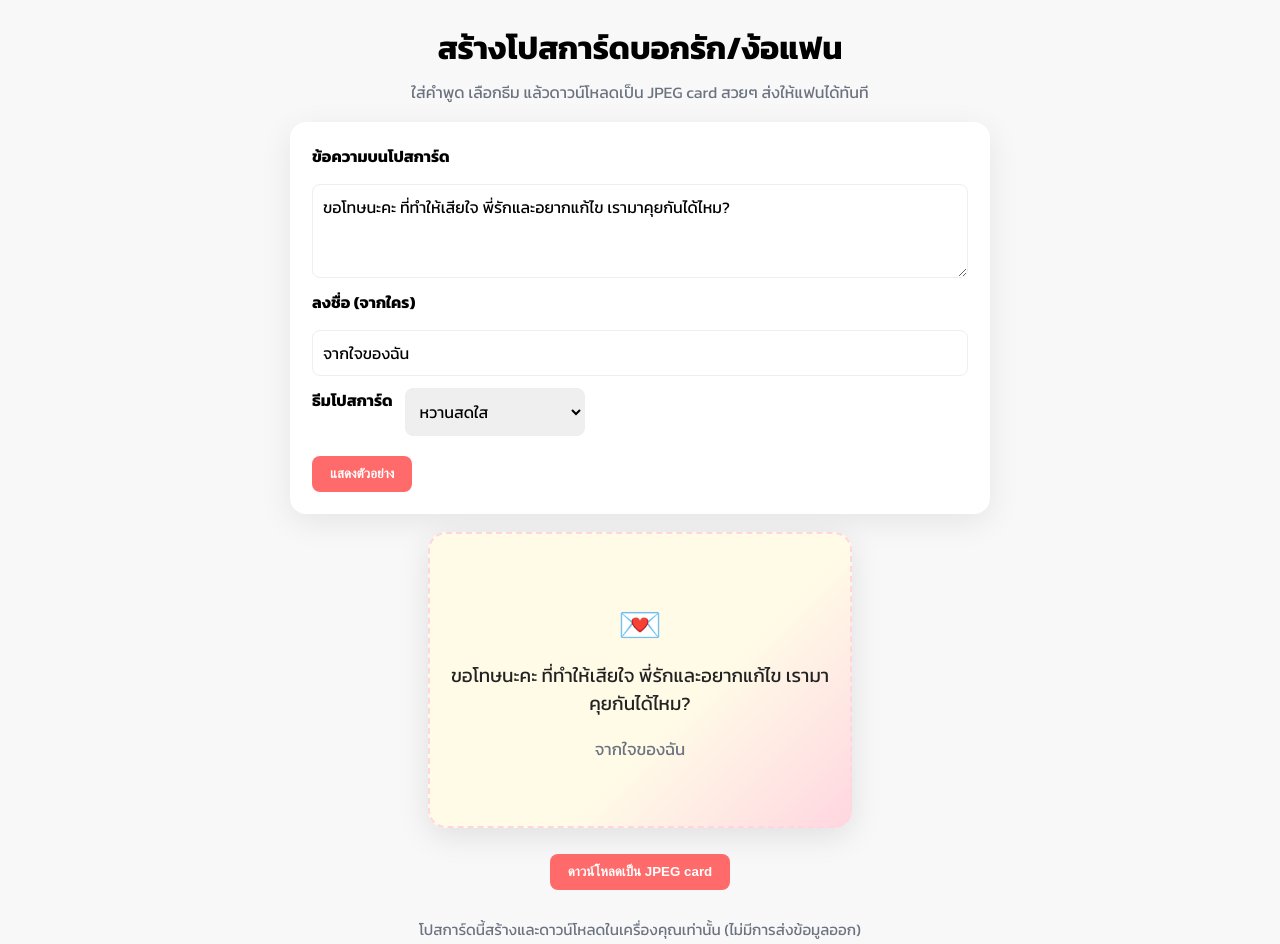
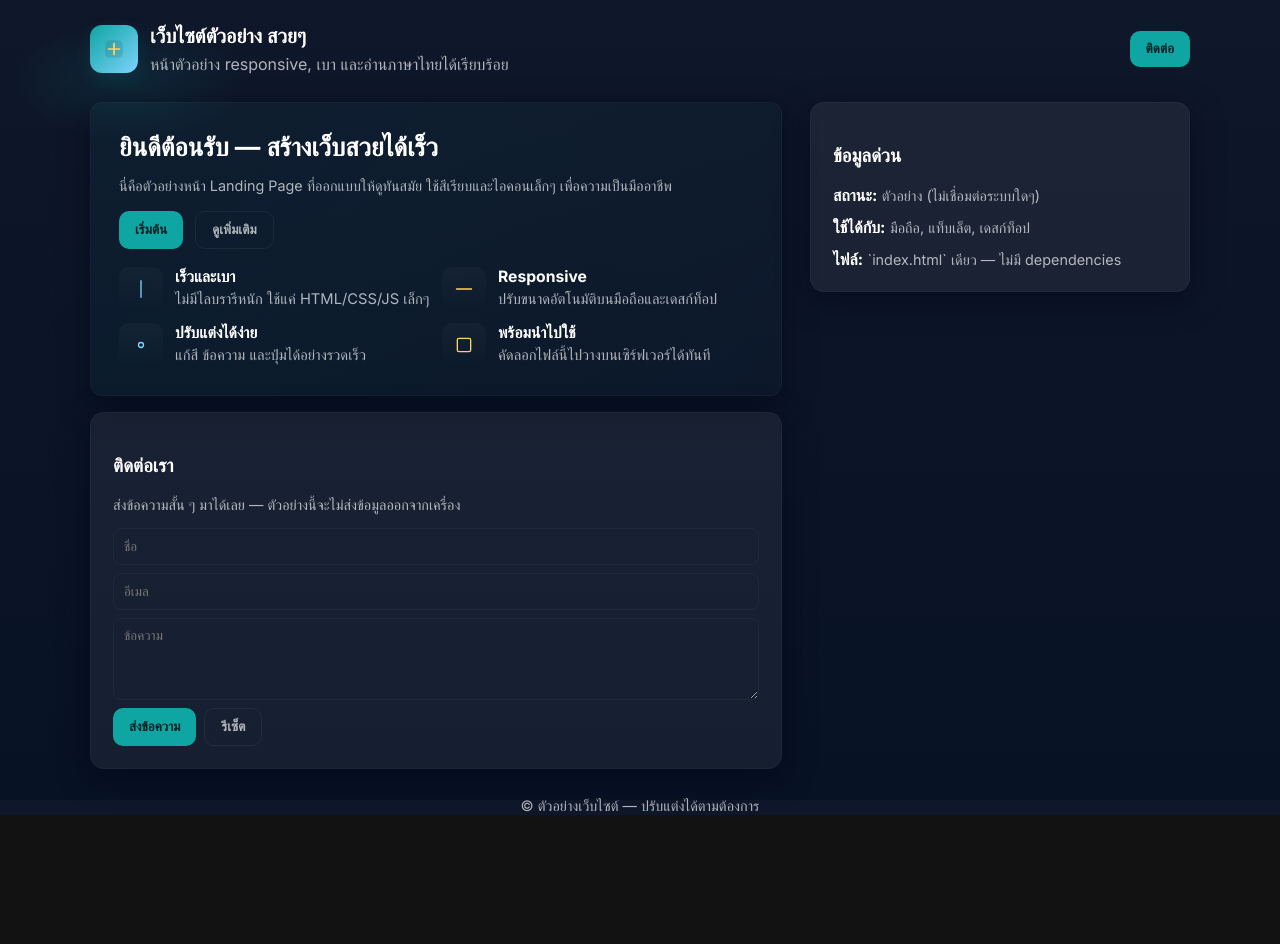
Before and after one commit to bestbom241-cmd/Frontend, a plain HTML site: page woo.html in a window 1280 px wide. Shown: the top 944 px of the page. After the commit the page ends 815 px from the top, so only its background shows below. Drawn offline with nearby package versions, Linux system fonts and the light colour scheme.

Commit message:
Update woo.html

```diff
--- a/woo.html
+++ b/woo.html
@@ -3,174 +3,174 @@
 <head>
     <meta charset="utf-8" />
     <meta name="viewport" content="width=device-width,initial-scale=1" />
-  <title>Post-it บอกรักง้อแฟน</title>
-  <link href="https://fonts.googleapis.com/css2?family=Kanit:wght@400;700&display=swap" rel="stylesheet">
-  <!doctype html>
-  <html lang="th">
-  <head>
-    <meta charset="utf-8" />
-    <meta name="viewport" content="width=device-width,initial-scale=1" />
-    <title>สร้างโปสการ์ดบอกรัก/ง้อแฟน</title>
-    <link href="https://fonts.googleapis.com/css2?family=Kanit:wght@400;700&display=swap" rel="stylesheet">
+    <title>หน้าแรกสวยงาม — ตัวอย่าง</title>
+    <link rel="preconnect" href="https://fonts.googleapis.com">
+    <link rel="preconnect" href="https://fonts.gstatic.com" crossorigin>
+    <link href="https://fonts.googleapis.com/css2?family=Inter:wght@400;600;700&display=swap" rel="stylesheet">
     <style>
-      :root {
-        --bg: #f8f8f8;
-        --card1: linear-gradient(135deg,#fffbe7 60%,#ffd6e0 100%);
-        --card2: linear-gradient(135deg,#e0f7fa 60%,#d1c4e9 100%);
-        --card3: linear-gradient(135deg,#fffde4 60%,#d3f9d8 100%);
-        --muted: #6b7280;
-        --accent: #ff6b6b;
+        :root{
+            --bg1: #0f172a; /* dark navy */
+            --bg2: #0ea5a3; /* teal */
+            --card: rgba(255,255,255,0.06);
+            --glass: rgba(255,255,255,0.06);
+            --muted: rgba(255,255,255,0.68);
+            --accent: #ffd166;
+            color-scheme: dark;
         }
-      html,body { height:100%; margin:0; font-family:Kanit,system-ui,sans-serif; background:var(--bg); }
-      body { min-height:100vh; }
-      .container { max-width:700px; margin:0 auto; padding:24px; }
-      header { text-align:center; margin-bottom:18px; }
-      h1 { font-size:2rem; margin:0; }
-      p.lead { color:var(--muted); margin:8px 0 0; }
+        *{box-sizing:border-box}
+        html,body{height:100%;margin:0;font-family:Inter,system-ui,Segoe UI,Roboto,'Helvetica Neue',Arial}
+        body{
+            background: radial-gradient(1200px 600px at 10% 10%, rgba(14,165,163,0.12), transparent 10%),
+                                    linear-gradient(180deg,var(--bg1), #071224);
+            color: white; -webkit-font-smoothing:antialiased;
+            -moz-osx-font-smoothing:grayscale;
+            padding:24px;
+        }
+        .container{max-width:1100px;margin:0 auto}
 
-      .form-card { background:white; border-radius:16px; box-shadow:0 8px 32px rgba(0,0,0,0.08); padding:22px; margin-bottom:18px; }
-      .form-row { display:flex; flex-wrap:wrap; gap:12px; margin-bottom:12px; }
-      .form-row label { font-weight:600; margin-bottom:4px; }
-      .form-row input, .form-row textarea, .form-row select {
-        font-size:1rem; padding:10px; border-radius:8px; border:1px solid #eee; font-family:inherit; width:100%;
+        header{display:flex;align-items:center;justify-content:space-between;gap:16px}
+        .brand{display:flex;align-items:center;gap:12px}
+        .logo{width:48px;height:48px;border-radius:12px;display:grid;place-items:center;background:linear-gradient(135deg,var(--bg2),#7dd3fc);box-shadow:0 6px 18px rgba(14,165,163,0.12)}
+        .logo svg{width:26px;height:26px}
+        h1{margin:0;font-size:1.25rem}
+        p.lead{margin:6px 0 0;color:var(--muted)}
+
+        main{display:grid;grid-template-columns:1fr 380px;gap:28px;margin-top:28px}
+        .card{background:var(--card);padding:22px;border-radius:14px;box-shadow:0 8px 30px rgba(2,6,23,0.6);border:1px solid rgba(255,255,255,0.03)}
+
+        .hero{padding:28px;border-radius:12px;background:linear-gradient(135deg, rgba(14,165,163,0.06), rgba(125,211,252,0.02));}
+        .hero h2{margin:0 0 8px;font-size:1.6rem}
+        .cta{margin-top:16px;display:flex;gap:12px}
+        .btn{background:var(--bg2);color:#052025;padding:10px 16px;border-radius:10px;font-weight:600;border:none;cursor:pointer}
+        .btn.ghost{background:transparent;border:1px solid rgba(255,255,255,0.06);color:var(--muted)}
+
+        .features{display:grid;grid-template-columns:repeat(2,1fr);gap:12px;margin-top:18px}
+        .feature{display:flex;gap:12px;align-items:flex-start}
+        .feature .ico{width:44px;height:44px;border-radius:10px;background:linear-gradient(180deg,rgba(255,255,255,0.03),transparent);display:grid;place-items:center}
+        .feature h4{margin:0;font-size:0.98rem}
+        .feature p{margin:4px 0 0;color:var(--muted);font-size:0.92rem}
+
+        aside .sidebar-list{display:flex;flex-direction:column;gap:12px}
+        .small{font-size:0.9rem;color:var(--muted)}
+
+        footer{margin-top:28px;text-align:center;color:var(--muted);font-size:0.9rem}
+
+        /* Responsive */
+        @media (max-width:900px){
+            main{grid-template-columns:1fr}
+            aside{order:2}
         }
-      .form-row textarea { resize:vertical; min-height:60px; }
-      .form-row select { max-width:180px; }
-      .btn { background:var(--accent); color:white; border:none; border-radius:8px; padding:10px 18px; font-weight:700; cursor:pointer; margin-top:8px; }
-
-      .preview-wrap { display:flex; justify-content:center; align-items:center; margin-bottom:18px; }
-      .postcard {
-        width:380px; height:240px; border-radius:18px; box-shadow:0 8px 32px rgba(0,0,0,0.10);
-        display:flex; flex-direction:column; justify-content:center; align-items:center;
-        padding:28px 22px; position:relative; background:var(--card1);
-        transition:background .3s;
-      }
-      .postcard.theme1 { background:var(--card1); }
-      .postcard.theme2 { background:var(--card2); }
-      .postcard.theme3 { background:var(--card3); }
-      .postcard .icon { font-size:2.2rem; margin-bottom:10px; }
-      .postcard .msg { font-size:1.18rem; text-align:center; margin-bottom:10px; white-space:pre-line; color:#222; }
-      .postcard .from { font-size:1.05rem; color:var(--muted); margin-top:10px; }
-      .postcard .border { position:absolute; inset:0; border:2.5px dashed #ffd6e0; border-radius:18px; pointer-events:none; }
-
-      @media (max-width:500px) {
-        .container { padding:6px; }
-        .postcard { width:98vw; height:180px; padding:12px 4vw; }
-      }
-      footer { text-align:center; color:var(--muted); margin-top:28px; font-size:0.95rem; }
     </style>
-    <script src="https://cdn.jsdelivr.net/npm/html2canvas@1.4.1/dist/html2canvas.min.js"></script>
 </head>
 <body>
     <div class="container">
         <header>
-        <h1>สร้างโปสการ์ดบอกรัก/ง้อแฟน</h1>
-        <p class="lead">ใส่คำพูด เลือกธีม แล้วดาวน์โหลดเป็น JPEG card สวยๆ ส่งให้แฟนได้ทันที</p>
+            <div class="brand">
+                <div class="logo" aria-hidden>
+                    <!-- simple geometric icon -->
+                    <svg viewBox="0 0 24 24" fill="none" xmlns="http://www.w3.org/2000/svg"><rect x="4" y="4" width="16" height="16" rx="4" fill="#052025" opacity="0.12"/><path d="M7 12h10M12 7v10" stroke="#ffd166" stroke-width="1.6" stroke-linecap="round" stroke-linejoin="round"/></svg>
+                </div>
+                <div>
+                    <h1>เว็บไซต์ตัวอย่าง สวยๆ</h1>
+                    <p class="lead">หน้าตัวอย่าง responsive, เบา และอ่านภาษาไทยได้เรียบร้อย</p>
+                </div>
+            </div>
+            <nav>
+                <button class="btn" onclick="document.querySelector('#contact').scrollIntoView({behavior:'smooth'})">ติดต่อ</button>
+            </nav>
         </header>
 
-      <div class="form-card">
-        <form id="cardForm" autocomplete="off" onsubmit="event.preventDefault();updatePreview();">
-          <div class="form-row">
-            <label for="cardMsg">ข้อความบนโปสการ์ด</label>
-            <textarea id="cardMsg" placeholder="ใส่ข้อความรัก ขอโทษ หรือให้กำลังใจแฟน" rows="3">ขอโทษนะคะ ที่ทำให้เสียใจ พี่รักและอยากแก้ไข เรามาคุยกันได้ไหม?</textarea>
+        <main>
+            <section>
+                <div class="card hero">
+                    <h2>ยินดีต้อนรับ — สร้างเว็บสวยได้เร็ว</h2>
+                    <p class="small">นี่คือตัวอย่างหน้า Landing Page ที่ออกแบบให้ดูทันสมัย ใช้สีเรียบและไอคอนเล็กๆ เพื่อความเป็นมืออาชีพ</p>
+                    <div class="cta">
+                        <button class="btn" onclick="alert('ขอบคุณที่สนใจ!')">เริ่มต้น</button>
+                        <button class="btn ghost" onclick="window.scrollTo({top:document.body.scrollHeight,behavior:'smooth'})">ดูเพิ่มเติม</button>
                     </div>
-          <div class="form-row">
-            <label for="cardFrom">ลงชื่อ (จากใคร)</label>
-            <input id="cardFrom" type="text" placeholder="จากใจของฉัน" value="จากใจของฉัน" />
+
+                    <div class="features">
+                        <div class="feature">
+                            <div class="ico"><svg width="20"height="20"viewBox="0 0 24 24"fill="none"><path d="M12 2v20" stroke="#7dd3fc" stroke-width="1.6" stroke-linecap="round"/></svg></div>
+                            <div>
+                                <h4>เร็วและเบา</h4>
+                                <p>ไม่มีไลบรารีหนัก ใช้แค่ HTML/CSS/JS เล็กๆ</p>
                             </div>
-          <div class="form-row">
-            <label for="cardTheme">ธีมโปสการ์ด</label>
-            <select id="cardTheme">
-              <option value="theme1">หวานสดใส</option>
-              <option value="theme2">ฟ้า-ม่วงอบอุ่น</option>
-              <option value="theme3">เขียว-เหลืองสดชื่น</option>
-            </select>
                         </div>
-          <button class="btn" type="submit">แสดงตัวอย่าง</button>
+                        <div class="feature">
+                            <div class="ico"><svg width="20"height="20"viewBox="0 0 24 24"fill="none"><path d="M3 12h18" stroke="#ffd166" stroke-width="1.6" stroke-linecap="round"/></svg></div>
+                            <div>
+                                <h4>Responsive</h4>
+                                <p>ปรับขนาดอัตโนมัติบนมือถือและเดสก์ท็อป</p>
+                            </div>
+                        </div>
+                        <div class="feature">
+                            <div class="ico"><svg width="20"height="20"viewBox="0 0 24 24"fill="none"><circle cx="12" cy="12" r="3" stroke="#7dd3fc" stroke-width="1.6"/></svg></div>
+                            <div>
+                                <h4>ปรับแต่งได้ง่าย</h4>
+                                <p>แก้สี ข้อความ และปุ่มได้อย่างรวดเร็ว</p>
+                            </div>
+                        </div>
+                        <div class="feature">
+                            <div class="ico"><svg width="20"height="20"viewBox="0 0 24 24"fill="none"><rect x="4" y="4" width="16" height="16" rx="2" stroke="#ffd166" stroke-width="1.6"/></svg></div>
+                            <div>
+                                <h4>พร้อมนำไปใช้</h4>
+                                <p>คัดลอกไฟล์นี้ไปวางบนเซิร์ฟเวอร์ได้ทันที</p>
+                            </div>
+                        </div>
+                    </div>
+                </div>
+
+                <div id="contact" class="card" style="margin-top:16px">
+                    <h3>ติดต่อเรา</h3>
+                    <p class="small">ส่งข้อความสั้น ๆ มาได้เลย — ตัวอย่างนี้จะไม่ส่งข้อมูลออกจากเครื่อง</p>
+                    <form onsubmit="event.preventDefault(); alert('ส่งสำเร็จ! (ตัวอย่าง)');" style="display:grid;gap:8px;margin-top:10px">
+                        <input placeholder="ชื่อ" style="padding:10px;border-radius:8px;border:1px solid rgba(255,255,255,0.04);background:transparent;color:inherit" />
+                        <input placeholder="อีเมล" style="padding:10px;border-radius:8px;border:1px solid rgba(255,255,255,0.04);background:transparent;color:inherit" />
+                        <textarea placeholder="ข้อความ" rows="4" style="padding:10px;border-radius:8px;border:1px solid rgba(255,255,255,0.04);background:transparent;color:inherit"></textarea>
+                        <div style="display:flex;gap:8px">
+                            <button class="btn" type="submit">ส่งข้อความ</button>
+                            <button class="btn ghost" type="button" onclick="document.querySelector('form').reset()">รีเซ็ต</button>
+                        </div>
                     </form>
                 </div>
+            </section>
 
-      <div class="preview-wrap">
-        <div class="postcard theme1" id="postcardPreview">
-          <div class="border"></div>
-          <div class="icon">💌</div>
-          <div class="msg" id="previewMsg">ขอโทษนะคะ ที่ทำให้เสียใจ พี่รักและอยากแก้ไข เรามาคุยกันได้ไหม?</div>
-          <div class="from" id="previewFrom">จากใจของฉัน</div>
+            <aside>
+                <div class="card">
+                    <h3>ข้อมูลด่วน</h3>
+                    <div class="sidebar-list" style="margin-top:8px">
+                        <div>
+                            <strong>สถานะ:</strong> <span class="small">ตัวอย่าง (ไม่เชื่อมต่อระบบใดๆ)</span>
+                        </div>
+                        <div>
+                            <strong>ใช้ได้กับ:</strong> <span class="small">มือถือ, แท็บเล็ต, เดสก์ท็อป</span>
+                        </div>
+                        <div>
+                            <strong>ไฟล์:</strong> <span class="small">`index.html` เดียว — ไม่มี dependencies</span>
                         </div>
                     </div>
-      <div style="text-align:center">
-        <button class="btn" onclick="downloadCardAsImage()">ดาวน์โหลดเป็น JPEG card</button>
                 </div>
+            </aside>
+        </main>
 
-      <footer>โปสการ์ดนี้สร้างและดาวน์โหลดในเครื่องคุณเท่านั้น (ไม่มีการส่งข้อมูลออก)</footer>
+        <footer>
+            © ตัวอย่างเว็บไซต์ — ปรับแต่งได้ตามต้องการ
+        </footer>
     </div>
 
     <script>
-      function updatePreview() {
-        const msg = document.getElementById('cardMsg').value.trim();
-        const from = document.getElementById('cardFrom').value.trim();
-        const theme = document.getElementById('cardTheme').value;
-        document.getElementById('previewMsg').textContent = msg || '';
-        document.getElementById('previewFrom').textContent = from || '';
-        const card = document.getElementById('postcardPreview');
-        card.className = 'postcard ' + theme;
-      }
-      // update preview on input
-      document.getElementById('cardMsg').addEventListener('input', updatePreview);
-      document.getElementById('cardFrom').addEventListener('input', updatePreview);
-      document.getElementById('cardTheme').addEventListener('change', updatePreview);
-
-      // Download as JPEG
-      window.downloadCardAsImage = function() {
-        const card = document.getElementById('postcardPreview');
-        html2canvas(card, {backgroundColor: null, scale:2}).then(function(canvas) {
-          const link = document.createElement('a');
-          link.download = 'postcard.jpg';
-          link.href = canvas.toDataURL('image/jpeg', 0.95);
-          link.click();
+        // Small UX helpers
+        (function(){
+            // prefer-reduced-motion respect
+            if (window.matchMedia('(prefers-reduced-motion: reduce)').matches) return;
+            // subtle entrance animation
+            document.querySelectorAll('.card').forEach(function(el,i){
+                el.style.opacity=0;el.style.transform='translateY(8px)';
+                setTimeout(function(){el.style.transition='opacity .45s ease,transform .45s ease';el.style.opacity=1;el.style.transform='none'}, 90*i);
             });
-      };
-
-      // Initial preview
-      updatePreview();
+        })();
     </script>
 </body>
 </html>
-    document.getElementById('board').addEventListener('dragover', function(e) {
-      e.preventDefault();
-    });
-    document.getElementById('board').addEventListener('drop', function(e) {
-      e.preventDefault();
-      const id = e.dataTransfer.getData('text/plain');
-      const boardRect = this.getBoundingClientRect();
-      const x = e.clientX - boardRect.left - 90;
-      const y = e.clientY - boardRect.top - 20;
-      const note = notes.find(n => n.id === id);
-      if (note) {
-        note.x = Math.max(0, Math.min(x, this.offsetWidth - 180));
-        note.y = Math.max(0, Math.min(y, this.offsetHeight - 120));
-        note.z = ++zIndex;
-        renderNotes();
-      }
-    });
-
-    // Delete note
-    function deleteNote(id) {
-      notes = notes.filter(n => n.id !== id);
-      renderNotes();
-    }
-
-    // Responsive: re-randomize positions if window resized (optional)
-    window.addEventListener('resize', function() {
-      for (const note of notes) {
-        note.x = Math.max(0, Math.min(note.x, document.getElementById('board').offsetWidth - 180));
-        note.y = Math.max(0, Math.min(note.y, document.getElementById('board').offsetHeight - 120));
-      }
-      renderNotes();
-    });
-
-    // Initial render
-    renderNotes();
-  </script>
-</body>
-</html>
```
Lines whose indentation alone changed are shown as unchanged.
